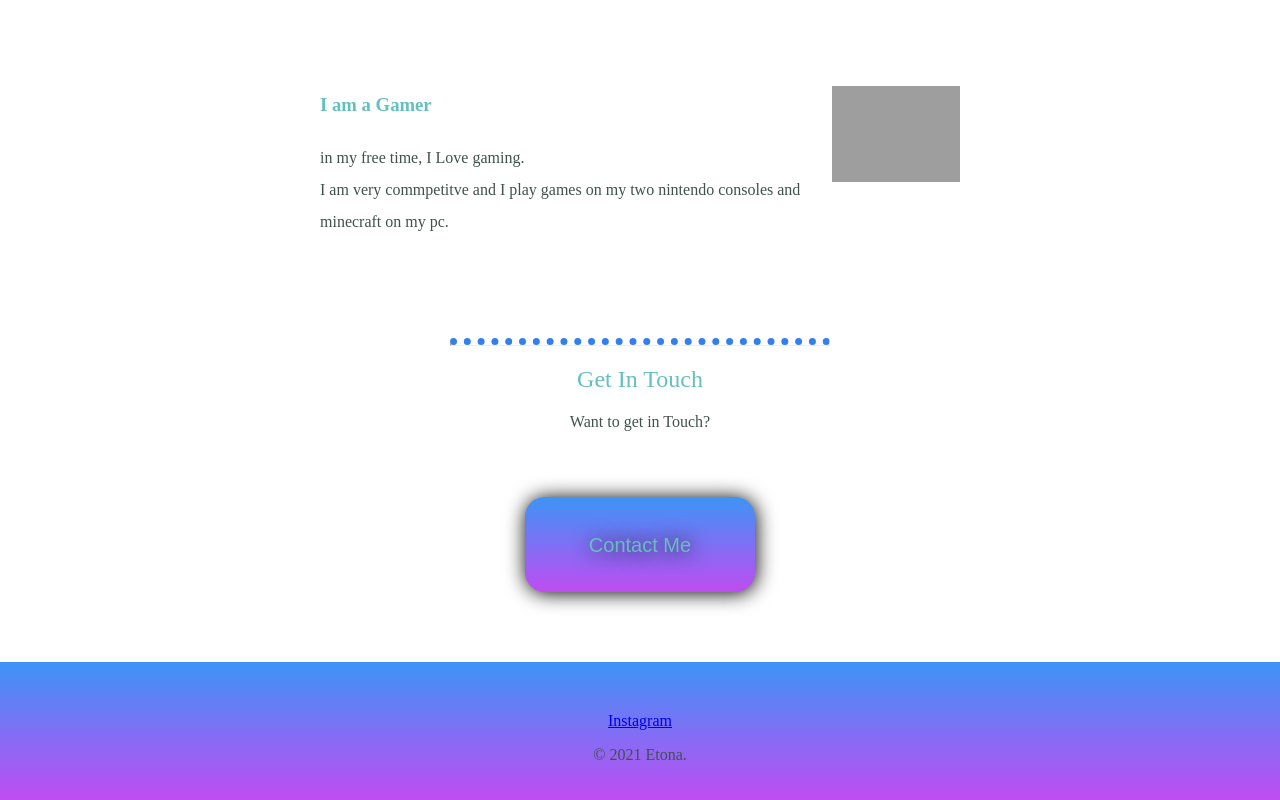
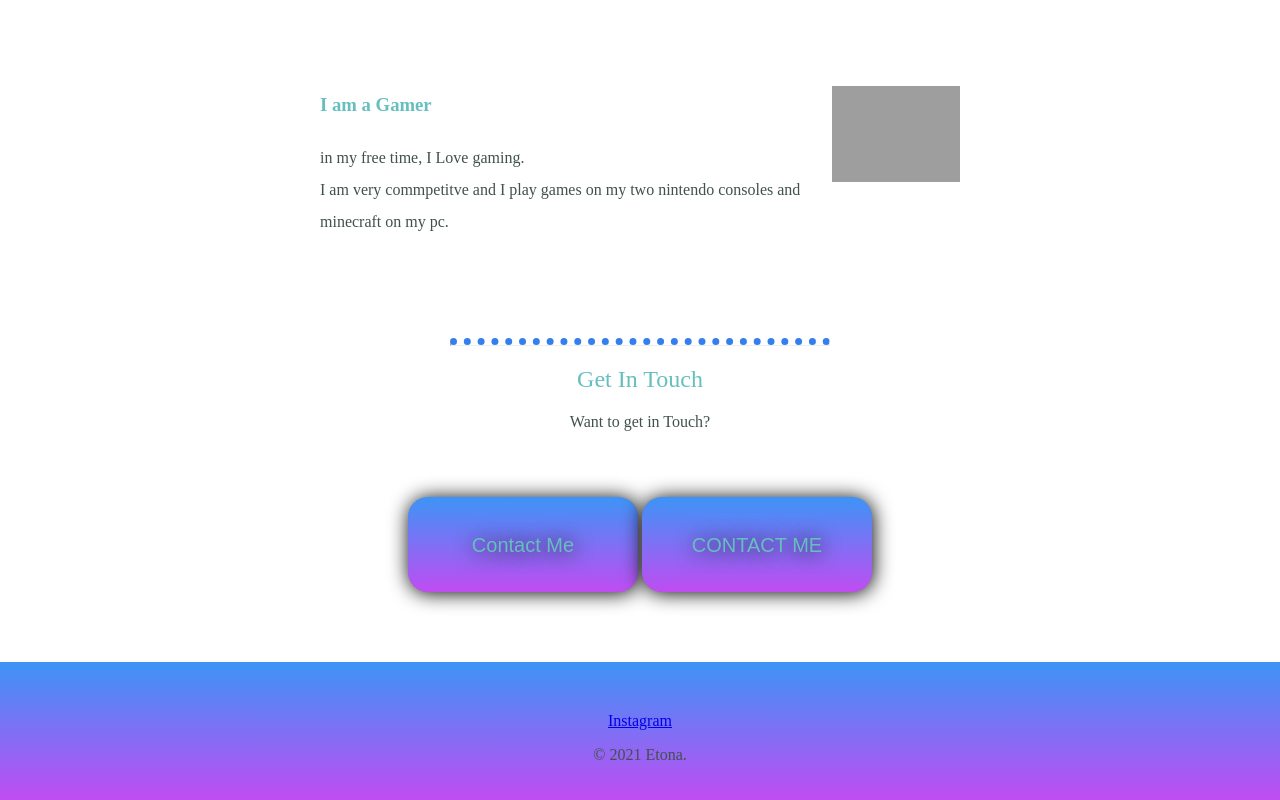
Before and after one commit to Jaymerist/css2, a plain HTML site: page index.html in a window 1280 px wide. Shown: the part 1283-2083 px from the top of the page. Drawn offline with Linux system fonts and the light colour scheme; grey boxes are pictures that could not be loaded.

Commit message:
Update index.html

```diff
--- a/index.html
+++ b/index.html
@@ -42,7 +42,7 @@
       <h2>Get In Touch</h2>
       <p>Want to get in Touch?</p>
       <a href"maaznavin@gmail.com" class="BUTTON_VMG">Contact Me</a>
-    </div>
+        <a class="BUTTON_VMG" href="maaznavin@gmail.com">CONTACT ME</a>
   </div>
 
 
```
